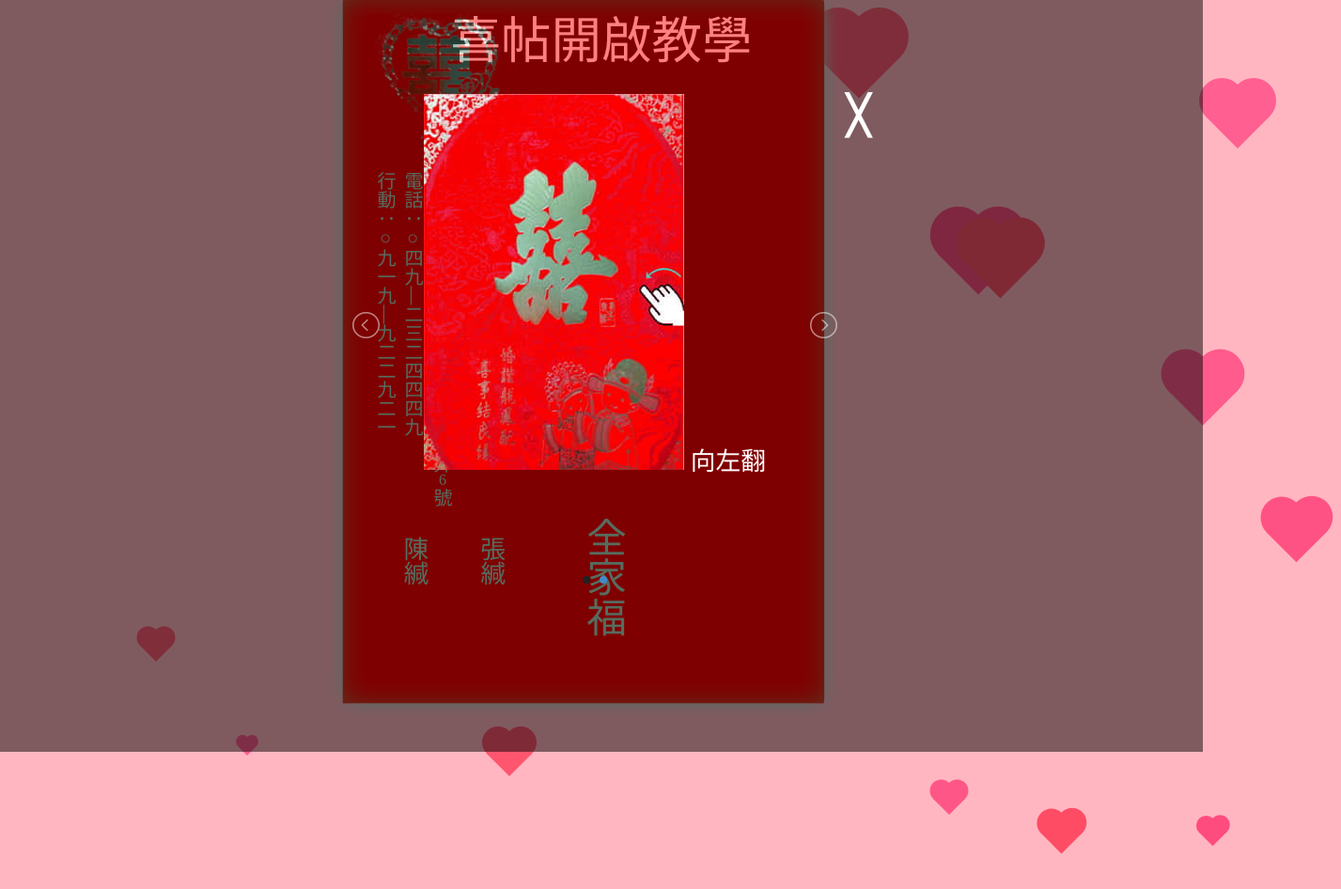
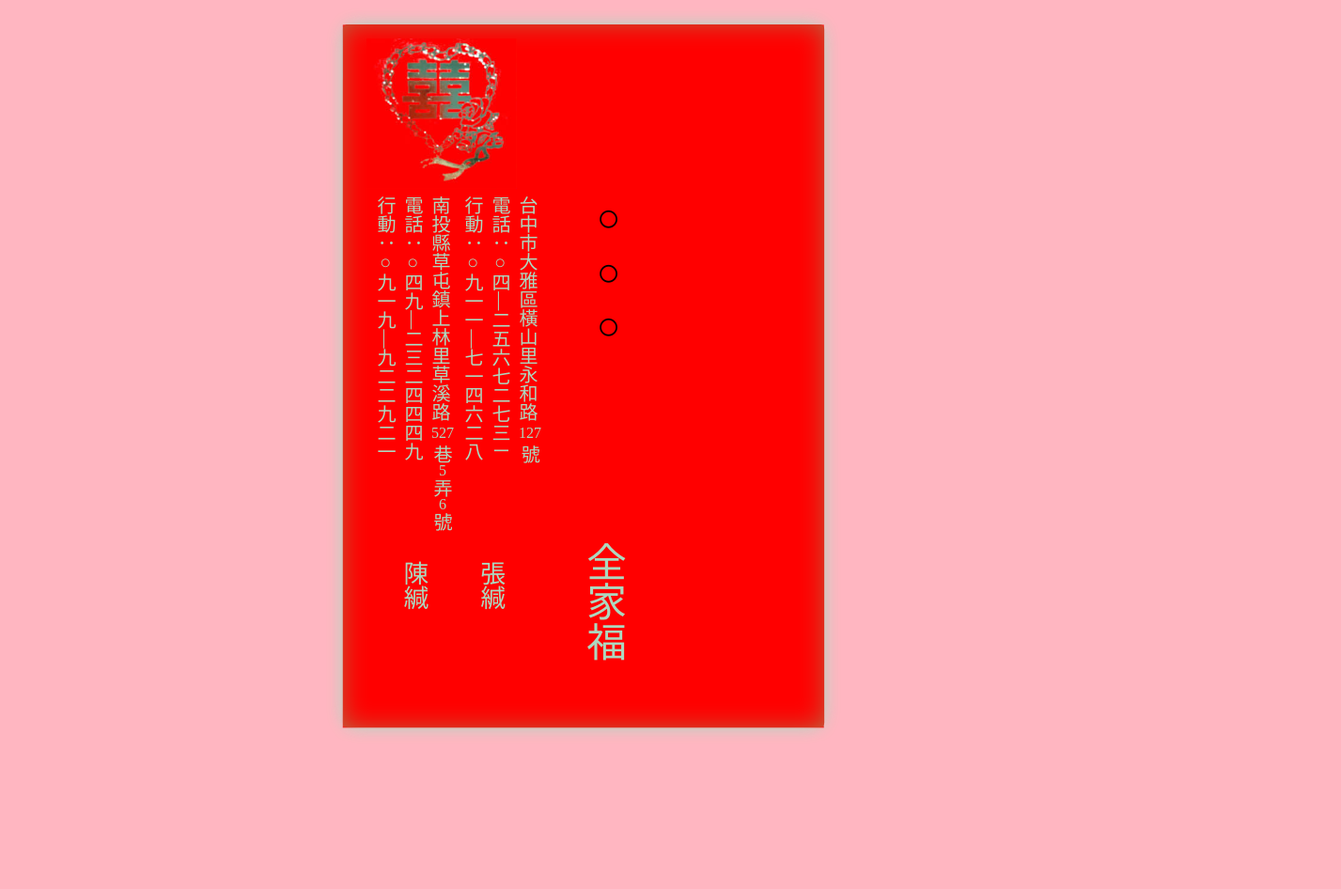
Before and after one commit to GavinPeter/rsvp, a website: page index.html in a window 1280 px wide. Shown: the top 946 px of the page at 94% size, 1427 px wide, since content can reach past the window. Drawn offline with Linux system fonts and the light colour scheme.

Commit message:
update to be vertical center

```diff
--- a/css/style.css
+++ b/css/style.css
@@ -120,6 +120,21 @@ body {
     text-justify:inter-ideograph;
 }
 
+.block {
+  height: 100%;
+}
+
+.block:before {
+  content: '';
+  display: inline-block;
+  height: 100%;
+  vertical-align: middle;
+  margin-right: -0.25em; /* Adjusts for spacing */
+
+  /* For visualization
+  background: #808080; width: 5px;
+  */
+}
 
 .envelope {
  //z-index: 2;
@@ -127,6 +142,8 @@ body {
   width: 512px;
   height: 748px;
   left: 50%;
+      display: inline-block;
+  vertical-align: middle;
   margin-left: -275px;
   perspective: 1024px;
   transform-style: preserve-3d;
@@ -390,50 +407,10 @@ envelope cover css
     }
 
 
-/*tutorial mask*/
-	ul{
-			list-style: none outside none;
-		    padding-left: 0;
-            margin: 0;
-		}
-
-		.content-slider li{
-		    text-align: center;
-		    color: #FFF;
-           line-height: 200px;
-		}
 
 
-.bgCover {
-    background:#000;
-    position:absolute;
-    left:0;
-    top:0;
-    display:none;
-    overflow:hidden;
-    text-align: center;
-    z-index: 999;
-    font-size:200%;
-    color:white;
-}
 
-.overlayBox {
-	position:absolute;
-	display:none;
-	width:550px;
-    z-index: 999;
-    top: 100px;
-}
-
-.closeLink {
-	float:right;
-	margin-right:-10px;
-	color:white ;
-	font-weight: bold;
-	font-size:150%;
-}
-
-
+/*background love*/
 .bg_heart {
  //   position: relative;
     top: 0;
--- a/index.html
+++ b/index.html
@@ -5,49 +5,24 @@
     <meta http-equiv="X-UA-Compatible" content="IE=edge">
 
         <title>嘉宏❤津舫喜帖</title>
-        <meta name="viewport" content="width = 1100, user-scalable = yes" />
+        <meta name="viewport" content="width = 1024, user-scalable = yes" />
 		<meta name="description" content="嘉宏❤津舫婚禮|105年元月23日中午12點|台中僑園飯店">
 		<meta name="keywords" content="結婚, 婚宴, 婚禮, 嘉宏, 津舫, 嘉宏+津舫, 嘉宏❤津舫婚禮.ml, 嘉宏❤津舫, 嘉宏❤津舫婚禮網站, 台中僑園飯店, google, 新郎, 新娘, 民國105年元月23日中午12點, 網站, 紅色炸彈, 網頁設計, 婚禮資訊">
 
 
     <link rel="stylesheet" href="css/featherlight.min.css" />
-        <link rel="stylesheet" href="css/lightslider.min.css" />
+
       <link rel="stylesheet" href="css/style.css" />
 
       <script src="js/jquery-1.8.3.min.js" type="text/javascript"></script>
     <script src="js/turn.min.js" type="text/javascript"></script>
       <script src="js/featherlight.min.js" type="text/javascript"></script>
-       <script src="js/lightslider.min.js" type="text/javascript"></script>
+
   </head>
   <body>
 
 
-
-<!--tutorial mask-->
-<div class="bgCover">喜帖開啟教學</div>
-<div class="overlayBox">
-	<div class="overlayContent">
-        <a href="#"  class="closeLink">╳</a>
-        <div class="item">
-            <ul id="content-slider" class="content-slider">
-
-                <li>
-                   <img src="img/Image1.jpg" />
-				   點一下
-                </li>
-
-                <li>
-                   <img src="img/Image3.jpg"/>
-				   向左翻
-                </li>
-				<!--li>
-                   <img src="img/Image4.jpg"/>
-                </li-->
-            </ul>
-        </div>
-	</div>
-</div>
-<!--end of tutorial mask-->
+ <div class="block">
 
 <div class="envelope new">
 <!--envelope 正面-->
@@ -118,6 +93,7 @@
   </div>
     <!--end of 反面 envelope-->
 </div>
+</div>
 <div class="bg_heart"></div>
         <script src="js/index.js"></script>
 
--- a/js/index.js
+++ b/js/index.js
@@ -16,9 +16,33 @@ if( ua.indexOf("Android") >= 0 )
 
   if (!$('.envelope').hasClass('open')){
 
+      //start to click function
     $('.envelope').click(function(){
 
         audio.play();
+
+    //love background
+    //thank for http://www.thelittletechie.com/2015/03/love-heart-animation-using-css3.html
+    var love = setInterval(function() {
+        var r_num = Math.floor(Math.random() * 40) + 1;
+        var r_size = Math.floor(Math.random() * 65) + 10;
+        var r_left = Math.floor(Math.random() * 100) + 1;
+        var r_bg = Math.floor(Math.random() * 25) + 100;
+        var r_time = Math.floor(Math.random() * 5) + 5;
+
+        $('.bg_heart').append("<div class='heart' style='width:" + r_size + "px;height:" + r_size + "px;left:" + r_left + "%;background:rgba(255," + (r_bg - 25) + "," + r_bg + ",1);-webkit-animation:love " + r_time + "s ease;-moz-animation:love " + r_time + "s ease;-ms-animation:love " + r_time + "s ease;animation:love " + r_time + "s ease'></div>");
+
+        $('.bg_heart').append("<div class='heart' style='width:" + (r_size - 10) + "px;height:" + (r_size - 10) + "px;left:" + (r_left + r_num) + "%;background:rgba(255," + (r_bg - 25) + "," + (r_bg + 25) + ",1);-webkit-animation:love " + (r_time + 5) + "s ease;-moz-animation:love " + (r_time + 5) + "s ease;-ms-animation:love " + (r_time + 5) + "s ease;animation:love " + (r_time + 5) + "s ease'></div>");
+
+        $('.heart').each(function() {
+            var top = $(this).css("top").replace(/[^-\d\.]/g, '');
+            var width = $(this).css("width").replace(/[^-\d\.]/g, '');
+            if (top <= -100 || width >= 150) {
+                $(this).detach();
+            }
+        });
+    }, 400);
+
 
       $(this).removeClass('new').addClass('open');
 
@@ -28,12 +52,12 @@ if( ua.indexOf("Android") >= 0 )
 		 }
             clearInterval( refreshIntervalId );
 
-	}, 3500);
+	}, 4000);
     });
 
   }
 
-//receiver on cover
+//receiver name on cover
     if ( window.location.href.indexOf('#') != -1  ){
 		var cName =decodeURIComponent(window.location.href.slice(window.location.href.indexOf('#') + 1));
 
@@ -53,95 +77,15 @@ if( ua.indexOf("Android") >= 0 )
 		$(".receiver").text( "○ ○ ○");
 	}
 
-$("#content-slider").lightSlider({
-                //loop:true,
-				auto: true,
-                keyPress:true,
-				item:1,
-				 speed:500
-        });
 
-
-
-// close it when closeLink is clicked
-$('a.closeLink').click( doOverlayClose );
-
-
-
-
-if ( document.cookie.indexOf("visited") == -1 ) {
-           // open tutorial mask
-            doOverlayOpen();
-
-    document.cookie ="visited=yes;  expires=Fri, 31 Dec 9999 23:59:59 GMT";
-}
-
-	$("#wedding").turn({
+//turn.js
+$("#wedding").turn({
 		width:  1024,
 		height: 748,
         elevation: 50,
         gradients: true,
 		autoCenter: true
-	});
-
-
-    //love background
-//thank for http://www.thelittletechie.com/2015/03/love-heart-animation-using-css3.html
-var love = setInterval(function() {
-    var r_num = Math.floor(Math.random() * 40) + 1;
-    var r_size = Math.floor(Math.random() * 65) + 10;
-    var r_left = Math.floor(Math.random() * 100) + 1;
-    var r_bg = Math.floor(Math.random() * 25) + 100;
-    var r_time = Math.floor(Math.random() * 5) + 5;
-
-    $('.bg_heart').append("<div class='heart' style='width:" + r_size + "px;height:" + r_size + "px;left:" + r_left + "%;background:rgba(255," + (r_bg - 25) + "," + r_bg + ",1);-webkit-animation:love " + r_time + "s ease;-moz-animation:love " + r_time + "s ease;-ms-animation:love " + r_time + "s ease;animation:love " + r_time + "s ease'></div>");
-
-    $('.bg_heart').append("<div class='heart' style='width:" + (r_size - 10) + "px;height:" + (r_size - 10) + "px;left:" + (r_left + r_num) + "%;background:rgba(255," + (r_bg - 25) + "," + (r_bg + 25) + ",1);-webkit-animation:love " + (r_time + 5) + "s ease;-moz-animation:love " + (r_time + 5) + "s ease;-ms-animation:love " + (r_time + 5) + "s ease;animation:love " + (r_time + 5) + "s ease'></div>");
-
-    $('.heart').each(function() {
-        var top = $(this).css("top").replace(/[^-\d\.]/g, '');
-        var width = $(this).css("width").replace(/[^-\d\.]/g, '');
-        if (top <= -100 || width >= 150) {
-            $(this).detach();
-        }
-    });
-}, 500);
 });
 
 
-function doOverlayOpen() {
-	//set status to open
-	isOpen = true;
-
-	//if box is not set to open then don't do anything
-	if( isOpen == false ) return;
-	// set the properties of the overlay box, the left and top positions
-	$('.overlayBox').css({
-		display:'block',
-		left:( $(window).width() - $('.overlayBox').width() )/2,
-		//top:( $(window).height() - $('.overlayBox').height() )/2 -80,
-		position:'absolute'
-	});
-	// set the window background for the overlay. i.e the body becomes darker
-	$('.bgCover').css({
-		display:'block',
-		width: $(window).width(),
-		height:$(window).height(),
-	});
-
-
-	$('.bgCover').css({opacity:0}).animate( {opacity:0.5, backgroundColor:'#000'} );
-	// dont follow the link : so return false.
-	//return false;
-}
-function doOverlayClose() {
-
-	//set status to closed
-	isOpen = false;
-	$('.overlayBox').css( 'display', 'none' );
-	// now animate the background to fade out to opacity 0
-	// and then hide it after the animation is complete.
-	$('.bgCover').animate( {opacity:0}, null, null, function() { $(this).hide(); } );
-}
-// if window is resized then reposition the overlay box
-//$(window).bind('resize', showOverlayBox);
+});
```
